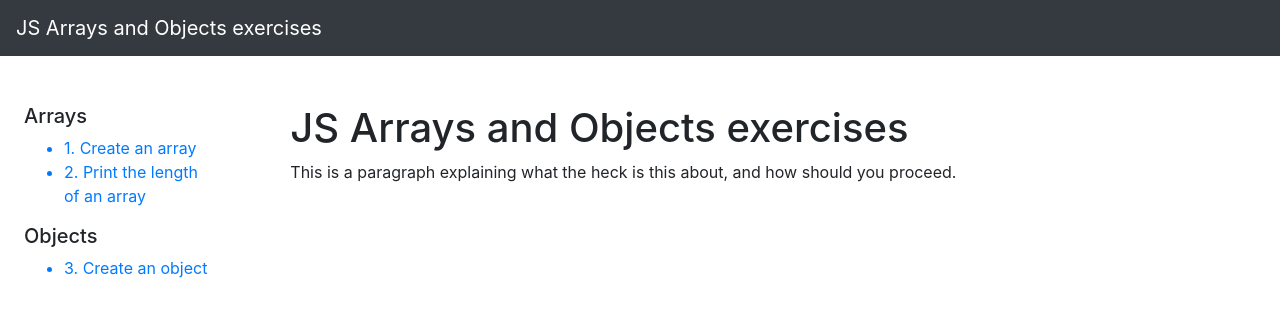
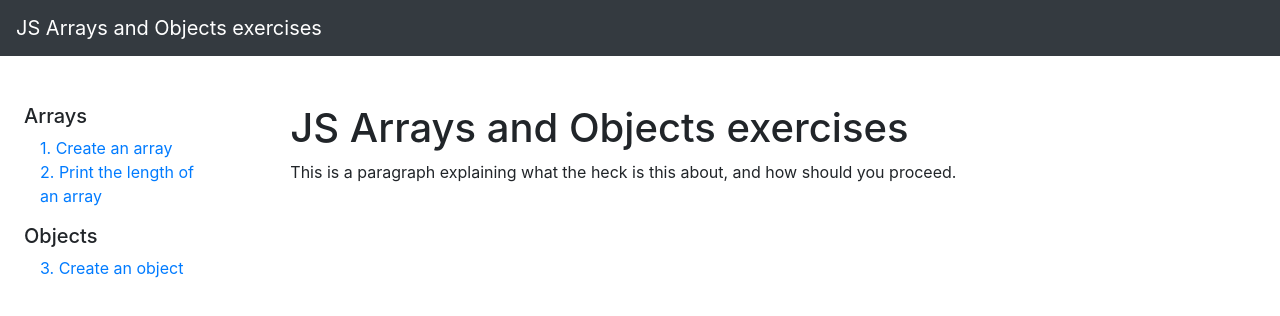
Before and after one commit to angelbt91/js-arrays-objects-exercises, a React (Create React App) app: page / in a window 1280 px wide. Shown: the top 316 px of the page. Built offline with nearby package versions, Linux system fonts and the light colour scheme.

Commit message:
Improve sidebar styling

```diff
--- a/src/components/Sidebar.js
+++ b/src/components/Sidebar.js
@@ -8,7 +8,7 @@ const Sidebar = () => {
     return (
         <>
             <h5>Arrays</h5>
-            <ul>
+            <ul className="pl-3" style={{listStyleType: 'none'}}>
                 {arrayExercises && arrayExercises.map(exercise => {
                     return <Link to={`/${exercise.id}`}>
                         <li>{exercise.id}. {exercise.name}</li>
@@ -16,7 +16,7 @@ const Sidebar = () => {
                 })}
             </ul>
             <h5>Objects</h5>
-            <ul>
+            <ul className="pl-3" style={{listStyleType: 'none'}}>
                 {objectExercises && objectExercises.map(exercise => {
                     return <Link to={`/${exercise.id}`}>
                         <li>{exercise.id}. {exercise.name}</li>
```
